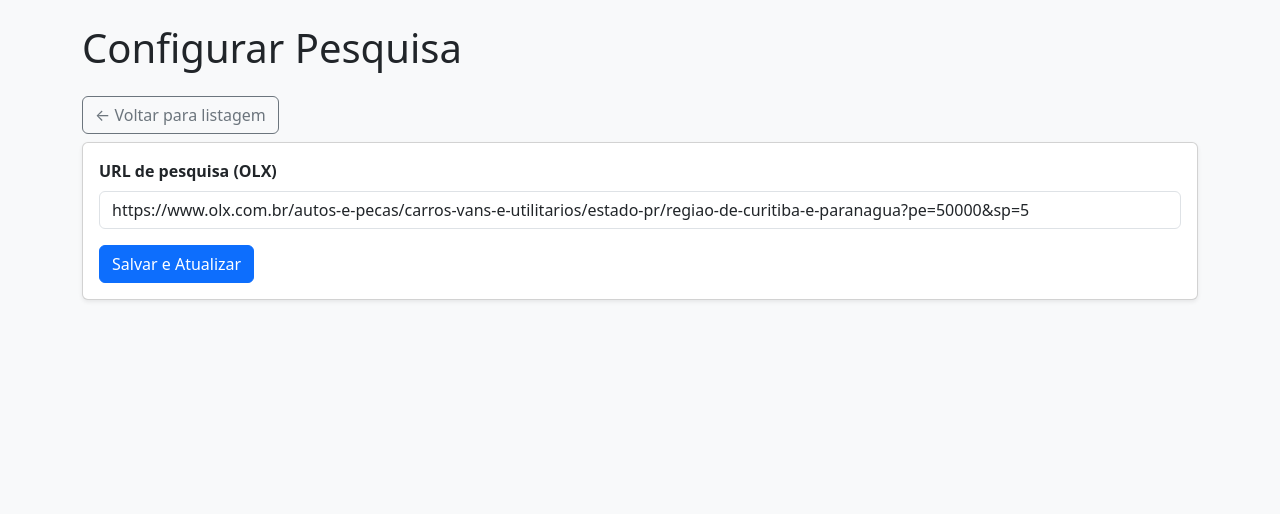
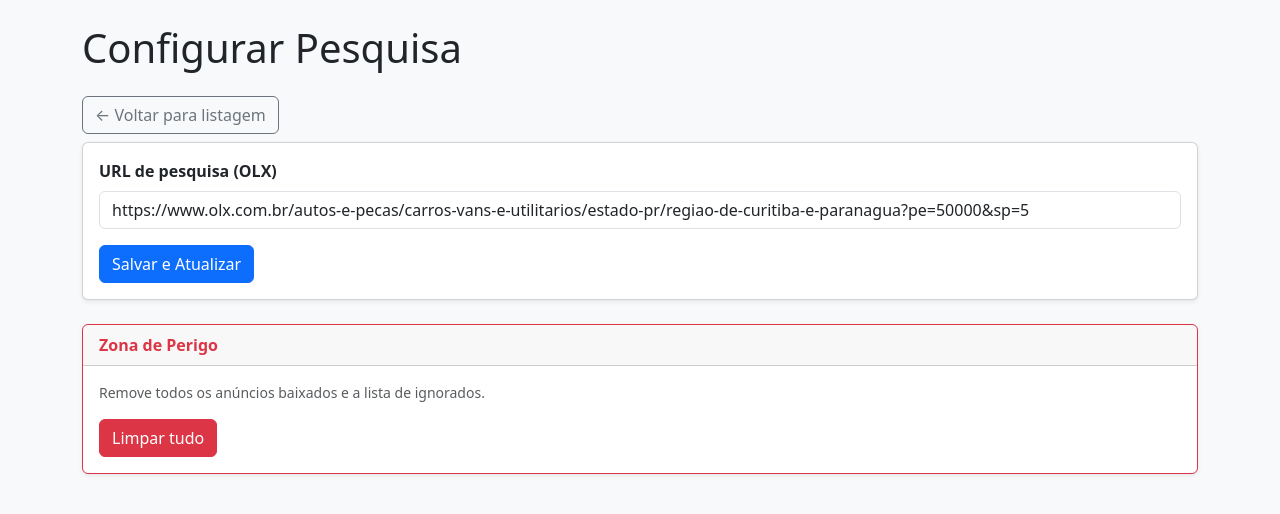
Before and after one commit to luizhj/buscador-carros, a Flask app: page /config in a window 1280 px wide. Shown: the top 514 px of the page. Run offline with Flask 3, Linux system fonts and the light colour scheme.

Commit message:
feat: botão Limpar Tudo na página de config

```diff
--- a/web/app.py
+++ b/web/app.py
@@ -345,6 +345,18 @@ def _run_scraper_background(url):
         proc.wait()
 
 
+@app.route("/clear-all", methods=["POST"])
+def clear_all():
+    session = get_session()
+    try:
+        ca = session.query(CarListing).delete()
+        ig = session.query(IgnoredListing).delete()
+        session.commit()
+    finally:
+        session.close()
+    return redirect(url_for("config_page"))
+
+
 @app.route("/run-scrape", methods=["POST"])
 def run_scrape():
     url = request.form.get("url", "").strip()
--- a/web/templates/config.html
+++ b/web/templates/config.html
@@ -22,6 +22,16 @@
       </form>
     </div>
   </div>
+
+  <div class="card shadow-sm mt-4 border-danger">
+    <div class="card-header fw-bold text-danger">Zona de Perigo</div>
+    <div class="card-body">
+      <p class="text-muted small">Remove todos os anúncios baixados e a lista de ignorados.</p>
+      <form method="POST" action="/clear-all" onsubmit="return confirm('Tem certeza? Todos os anúncios e ignorados serão removidos permanentemente.')">
+        <button type="submit" class="btn btn-danger">Limpar tudo</button>
+      </form>
+    </div>
+  </div>
 </div>
 </body>
 </html>
```
